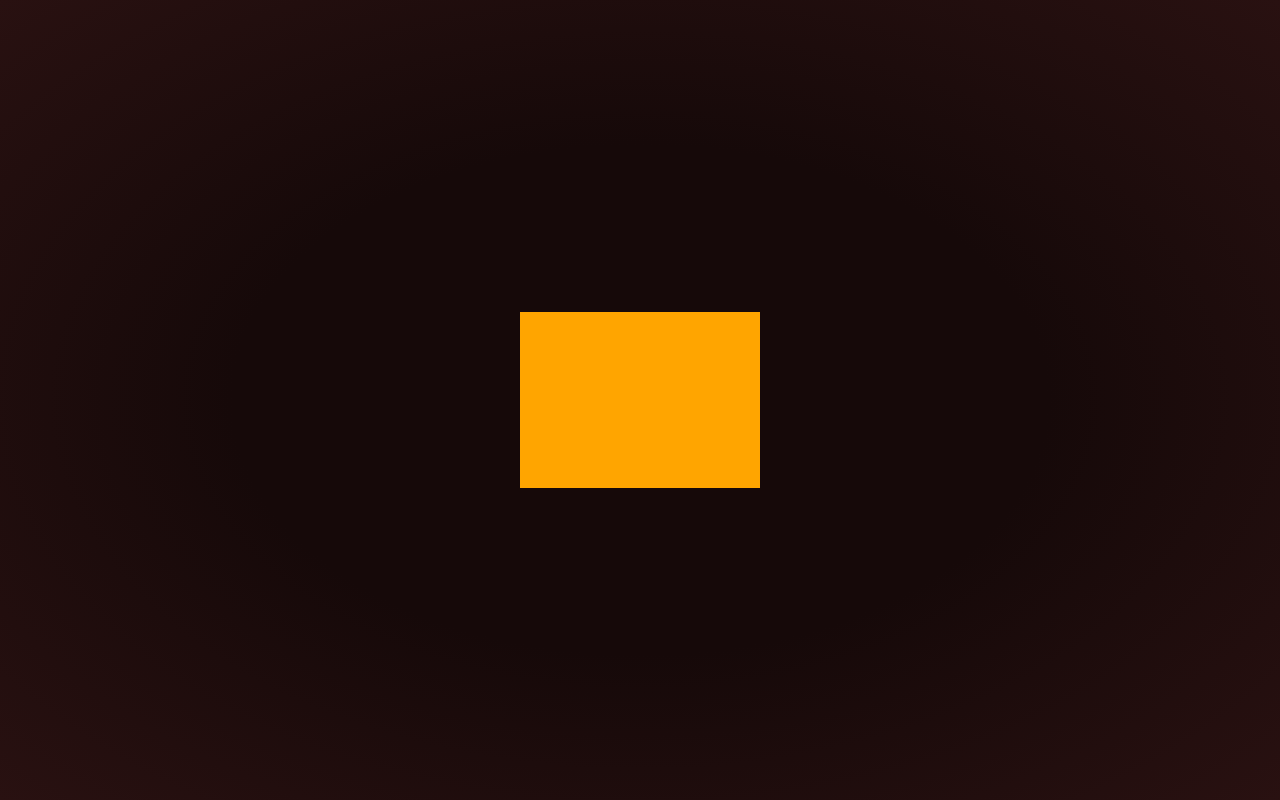
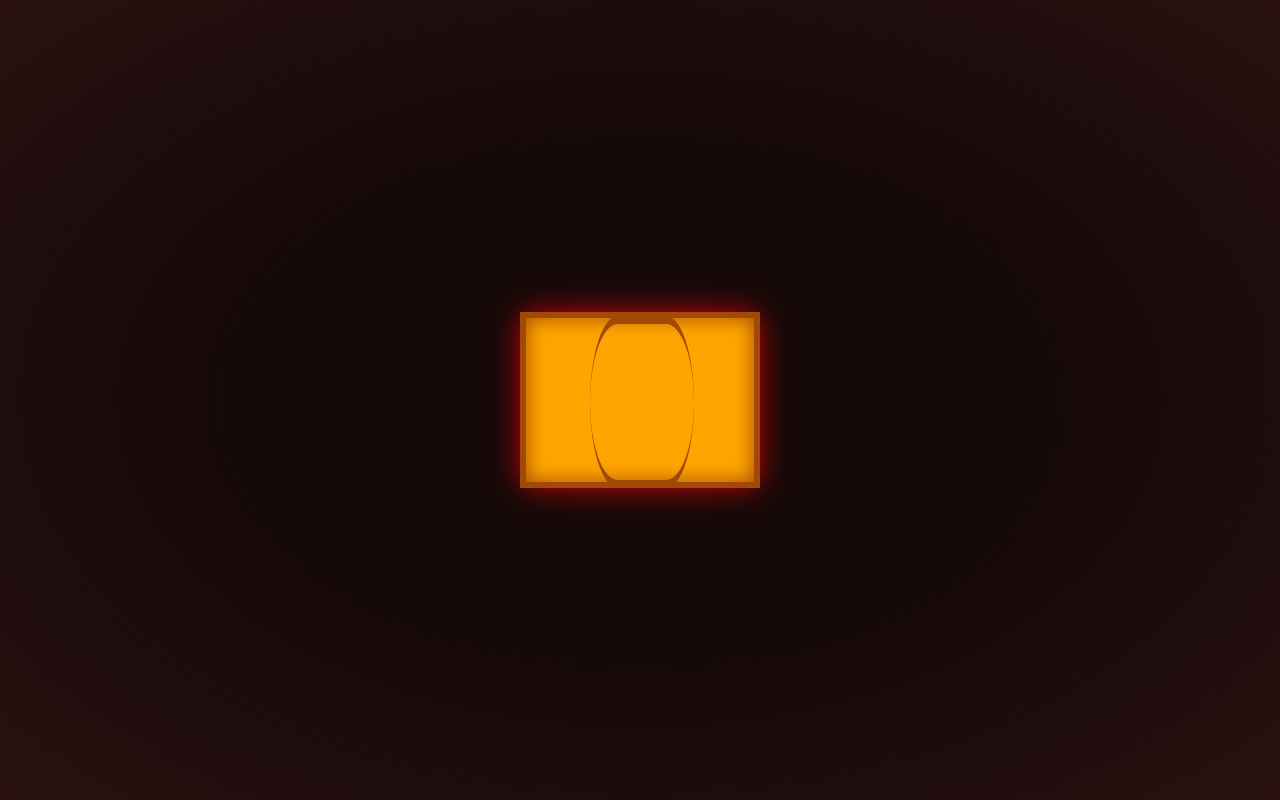
Before and after one commit to ashleec13/halloweenPumpkin, a plain HTML site: page index.html in a window 1280 px wide. Drawn offline with nearby package versions, Linux system fonts and the light colour scheme.

Commit message:
3.16 on tutorial video

```diff
--- a/style.css
+++ b/style.css
@@ -19,5 +19,27 @@ html,body{
     height: 11em;
     width: 15em;
     background-color: orange;
-    border: .4em;
+    border: .4em solid #a14907;
+    border: radius 70%/110%;
+    position: relative;
+    box-shadow: inset 0 0 20px #a14907, 0 0 30px -4px red;
+    z-index: 1;
+    animation: float 3s infinite;
+
 }
+
+.pumpkin .texture{
+    height: 10.8em;
+    width: 6.5em;
+    position: absolute;
+    bottom: -0.4em;
+    left: 4em;
+    border-radius: 70%/130%;
+    border-bottom: 0.5em solid #a14907;
+    border-top: .5em solid#a14907;
+}
+
+.pumpkin .texture::after{
+    content: '';
+    display: block;
+}
```
